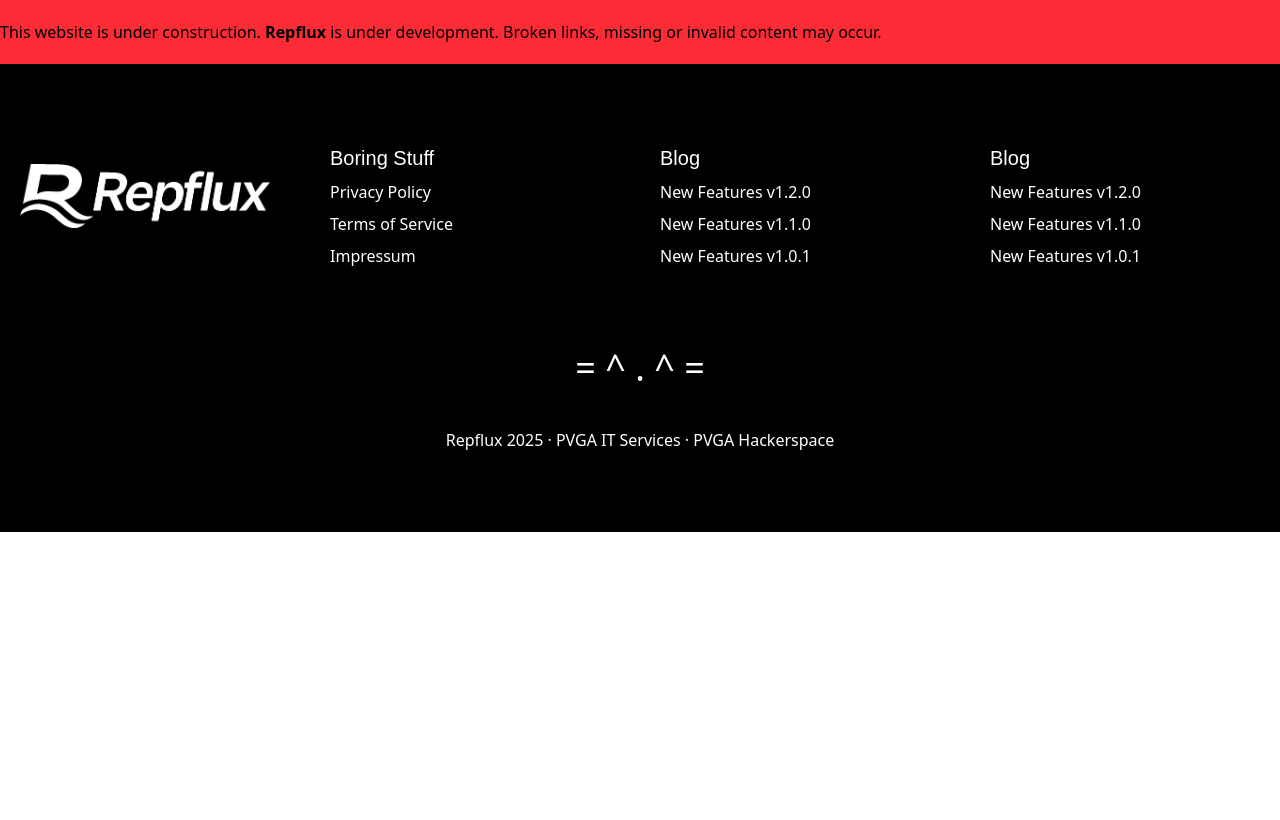
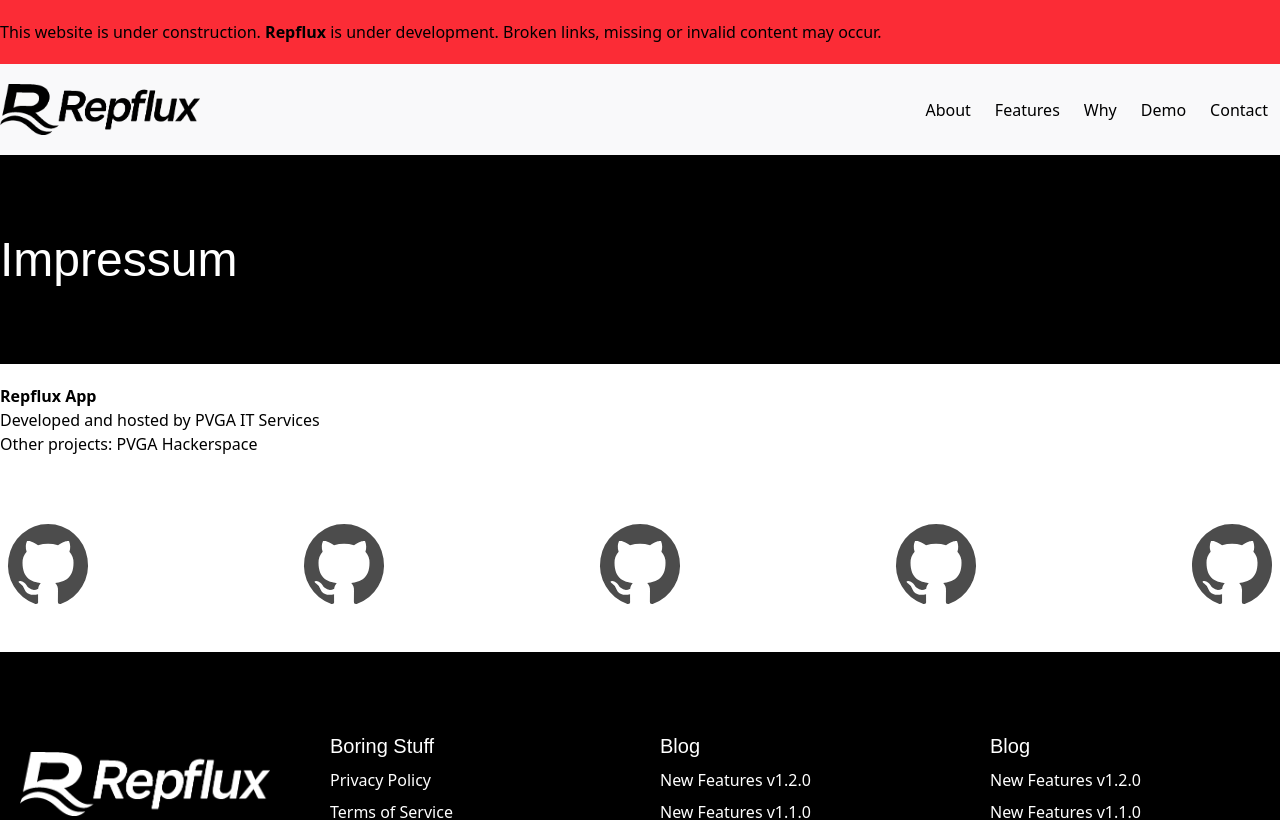
Before and after one commit to aryxs3m/gymbro.github.io, a Nuxt app: page /impressum in a window 1280 px wide. Shown: the top 820 px of the page. Built offline with nearby package versions, Linux system fonts and the light colour scheme; a web font is replaced by a local one.

Commit message:
added page boilerplates

```diff
--- /dev/null
+++ b/app/pages/impressum.vue
@@ -0,0 +1,21 @@
+<script setup lang="ts">
+
+</script>
+
+<template>
+  <NavBar></NavBar>
+
+  <PageHeader>Impressum</PageHeader>
+
+  <PageContainer>
+    <p><strong>Repflux App</strong></p>
+    <p>Developed and hosted by <a href="https://pvga.hu">PVGA IT Services</a></p>
+    <p>Other projects: <a href="https://hackerspace.pvga.hu">PVGA Hackerspace</a></p>
+  </PageContainer>
+
+  <SocialIcons></SocialIcons>
+</template>
+
+<style scoped>
+
+</style>
--- /dev/null
+++ b/app/pages/terms-of-service.vue
@@ -0,0 +1,19 @@
+<script setup lang="ts">
+
+</script>
+
+<template>
+  <NavBar></NavBar>
+
+  <PageHeader>Terms of Service</PageHeader>
+
+  <PageContainer>
+    ez egy teszt?
+  </PageContainer>
+
+  <SocialIcons></SocialIcons>
+</template>
+
+<style scoped>
+
+</style>
```
